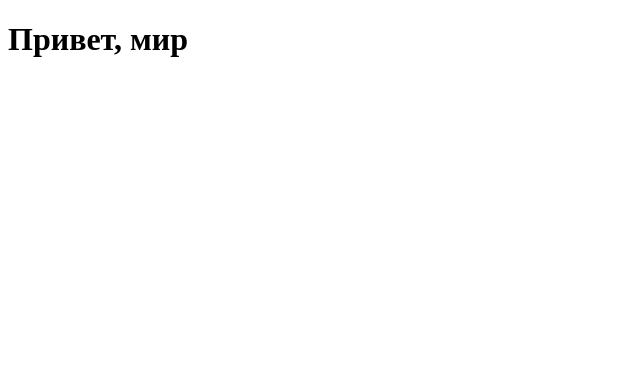
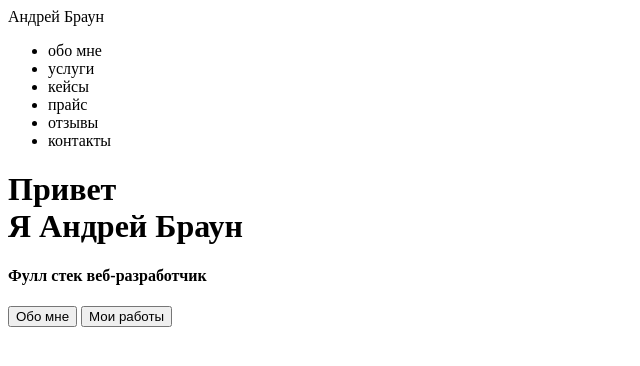
Before and after one commit to Ko7tyanich/Ko7tyanich.github.io, a plain HTML site: page src/index.html in a window 1280 px wide. Shown: the whole page, without its empty margins (0-640 px from the left). Drawn offline with Linux system fonts and the light colour scheme.

Commit message:
Add files via upload

```diff
--- a/src/index.html
+++ b/src/index.html
@@ -5,7 +5,26 @@
 	<meta name="viewport" content="width=device-width, initial-scale=1.0">
 	<title>Document</title>
 </head>
+
 <body>
-	<h1>Привет, мир</h1>
+	<header>
+	<nav>
+		<div class="logo">Андрей Браун</div>
+		<div class="menu"><ul>
+			<li>обо мне</li>
+			<li>услуги</li>
+			<li>кейсы</li>
+			<li>прайс</li>
+			<li>отзывы</li>
+			<li>контакты </li>
+		</ul> </div>
+	</nav>
+</header>
+       <div class="main"> <div class="title_container">
+       <h1>Привет <br>Я Андрей Браун </h1>
+       <h4>Фулл стек веб-разработчик</h4>
+       <input type="submit" value="Обо мне">
+       <input type="submit" value="Мои работы">
+      </div></div>
 </body>
 </html>
```
